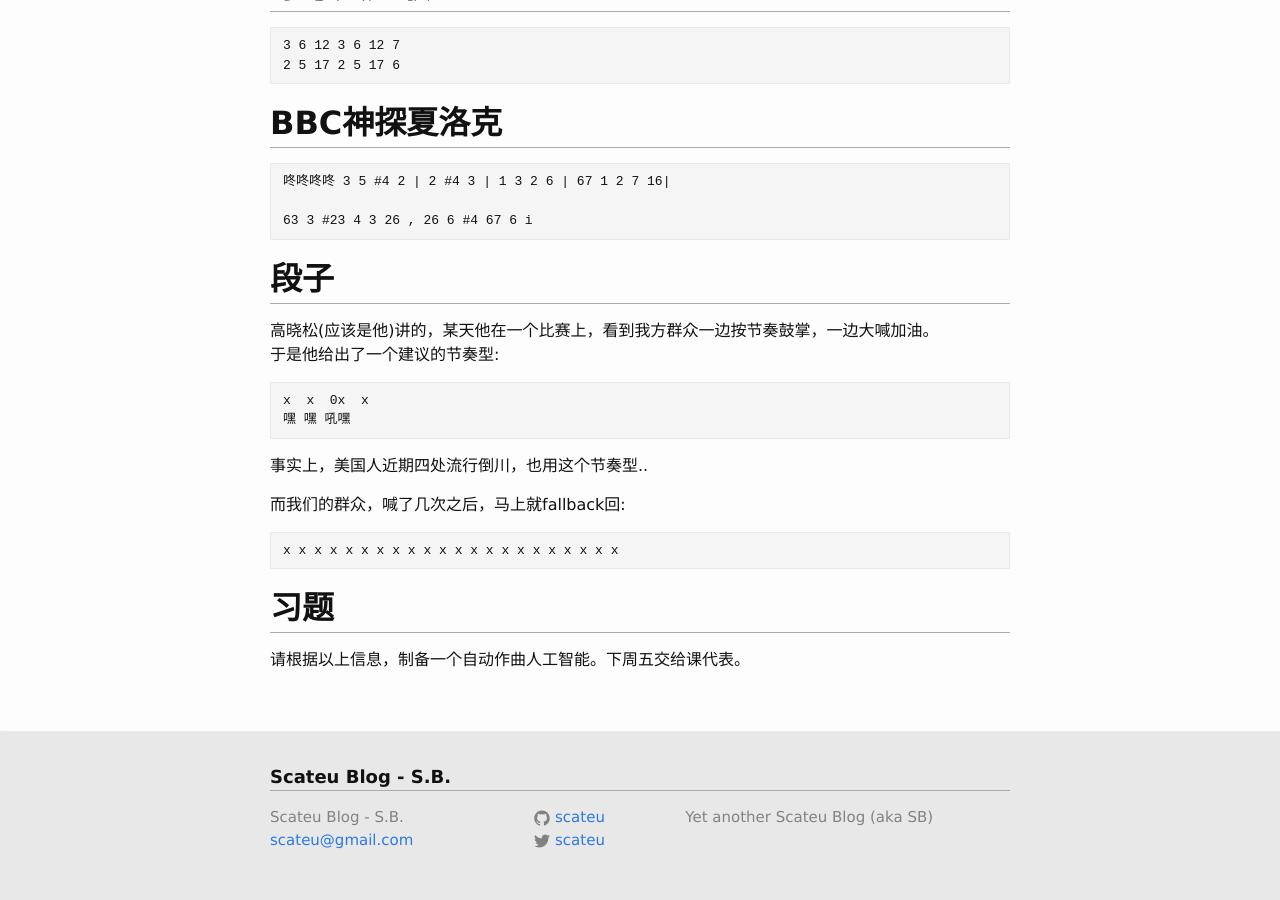
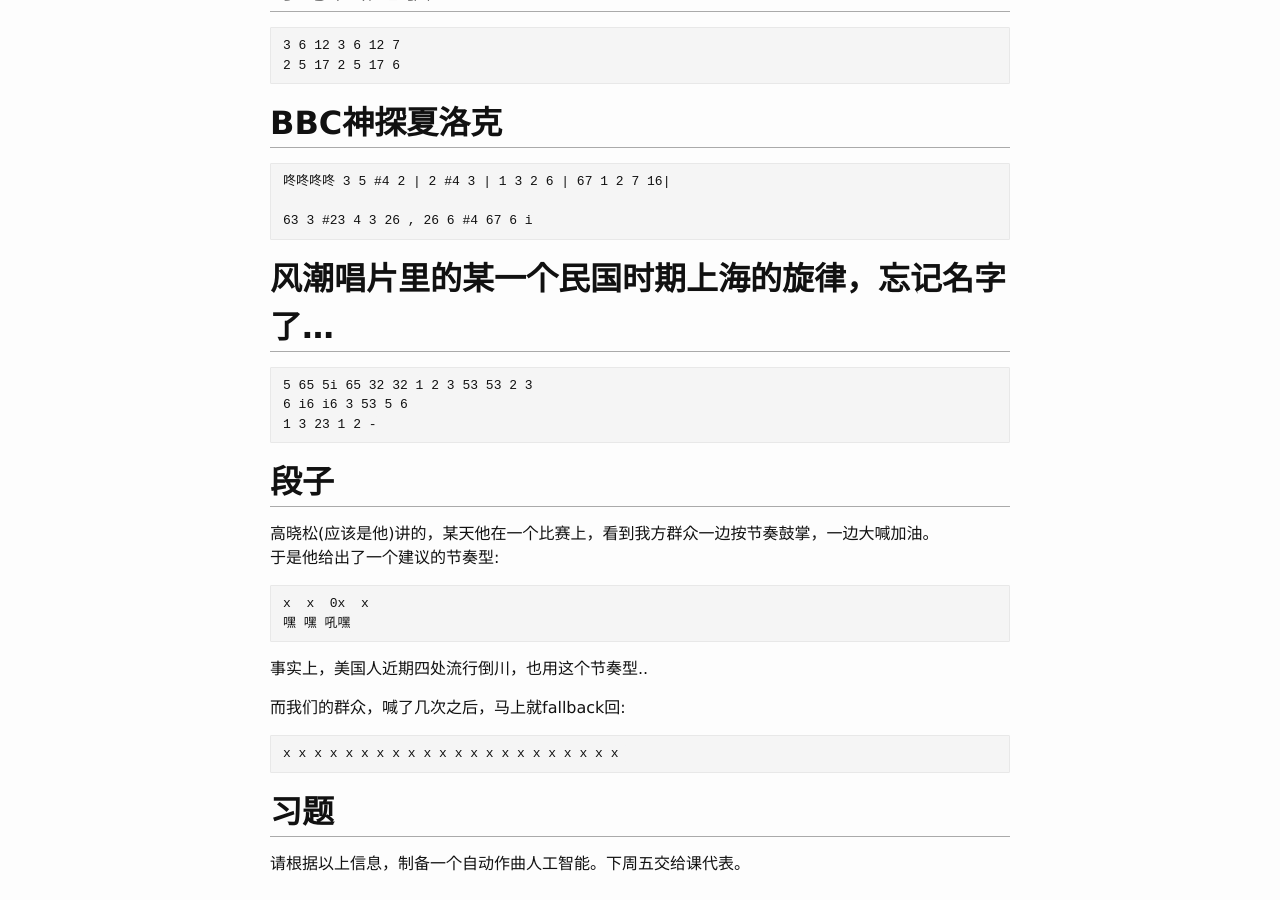
Before and after one commit to scateu/scateu.github.io, a Jekyll site: the page built from _posts/2017-03-01-notes-on-automated-composition.md, in a window 1280 px wide and 900 px high, scrolled down 3959 px. Built offline with Jekyll 4.4.1, drawn with Linux system fonts in a browser that asks for light colours; nearby versions of some CDN libraries; formulas are drawn with MathJax 3; comment, search, counter and statistics services are not loaded.

Commit message:
Wed Mar  1 11:25:05 HKT 2017

```diff
--- a/_posts/2017-03-01-notes-on-automated-composition.md
+++ b/_posts/2017-03-01-notes-on-automated-composition.md
@@ -171,6 +171,12 @@
 
     63 3 #23 4 3 26 , 26 6 #4 67 6 i
 
+## 风潮唱片里的某一个民国时期上海的旋律，忘记名字了...
+
+    5 65 5i 65 32 32 1 2 3 53 53 2 3
+    6 i6 i6 3 53 5 6
+    1 3 23 1 2 -
+
 ## 段子
 
 高晓松(应该是他)讲的，某天他在一个比赛上，看到我方群众一边按节奏鼓掌，一边大喊加油。
```
